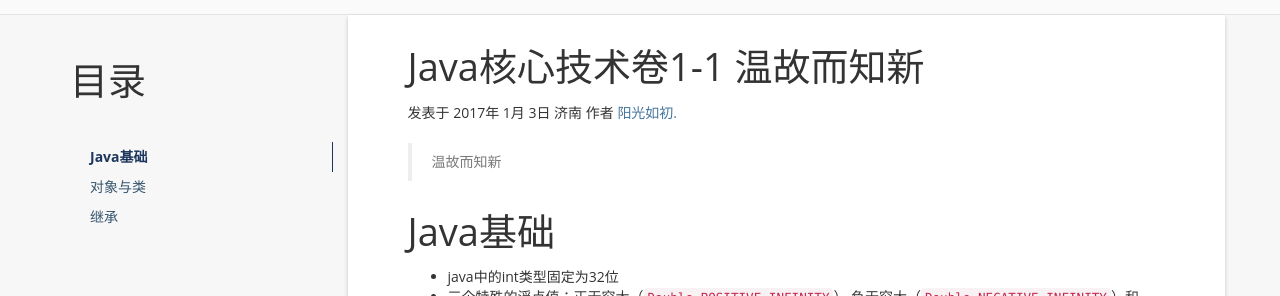
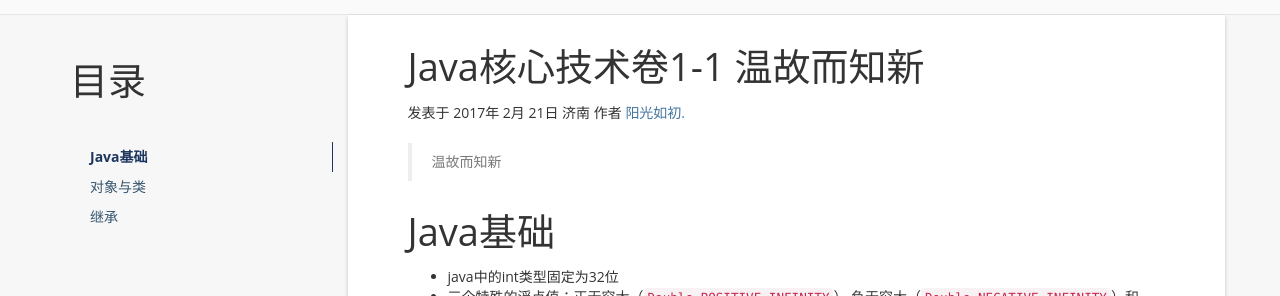
Before and after one commit to TheNowWJJ/blog, a Jekyll site: the page built from _posts/温故而知新/2017-02-22-01.md, in a window 1280 px wide and 900 px high. Shown: the part 238-534 px from the top of the window. Built offline with Jekyll 4.4.1, drawn with Linux system fonts in a browser that asks for light colours; comment, search, counter and statistics services are not loaded; part of the change alters nothing that is shown.

```diff
--- a/_posts/温故而知新/2017-02-22-01.md
+++ b/_posts/温故而知新/2017-02-22-01.md
@@ -1,7 +1,7 @@
 ---
 layout: post
 title: Java核心技术卷1-1 温故而知新
-date: 2017-01-04 01:08:00 +0800
+date: 2017-02-22 01:08:00 +0800
 tag: corejava
 category: corejava
 keywords: Java核心技术卷1,Java基础知识,Java核心
```
